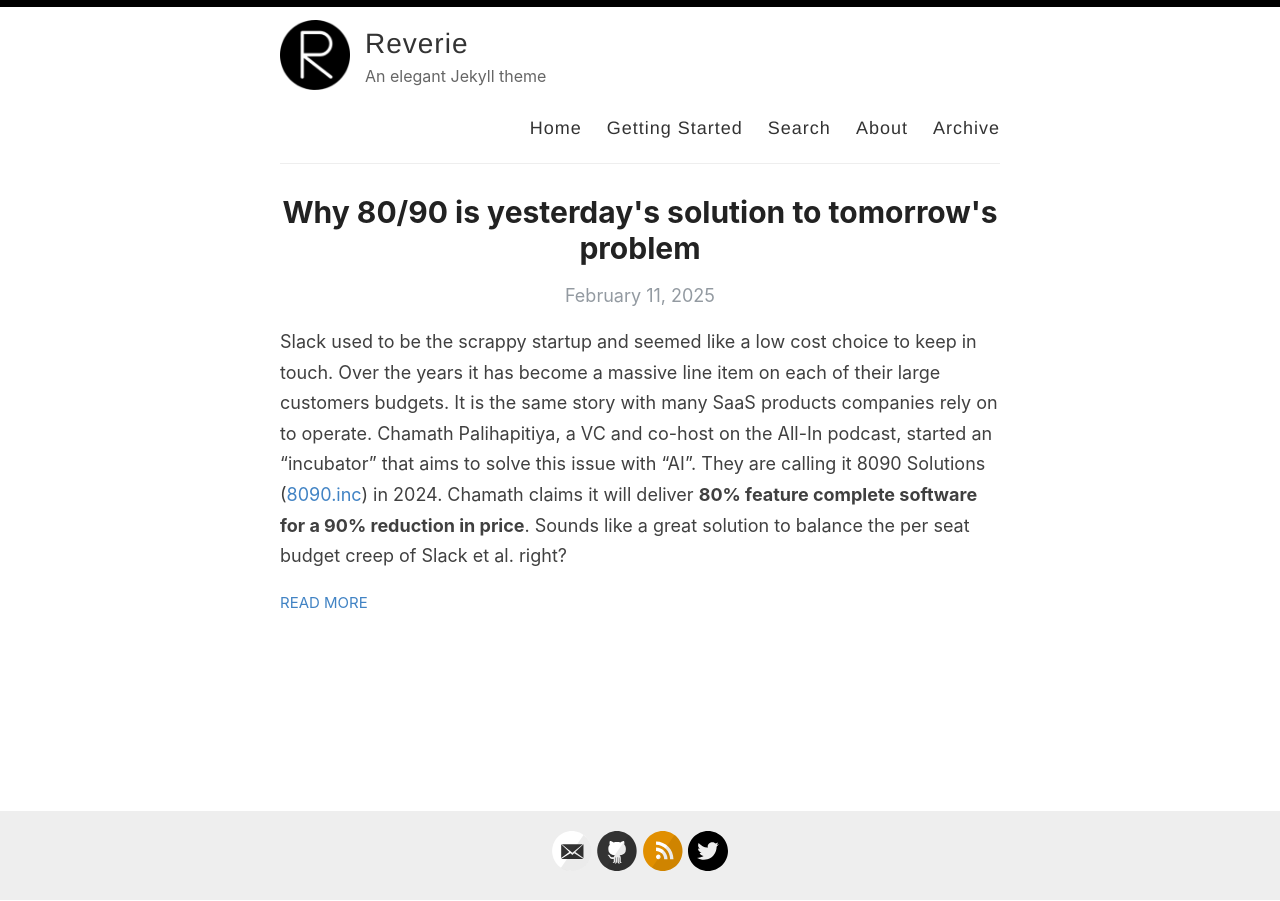
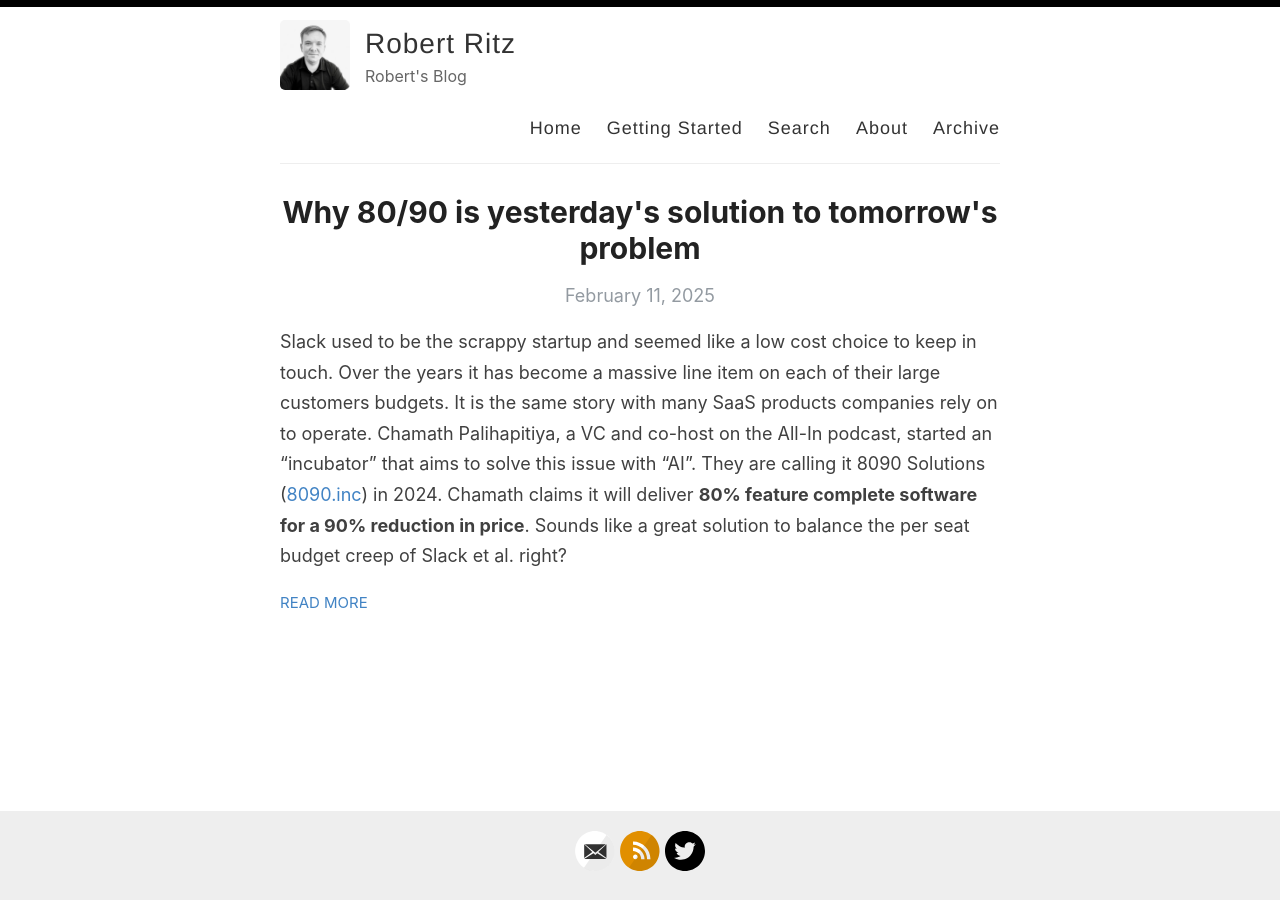
Before and after one commit to robertritz/robertritz.github.io, a Jekyll site: the page built from index.html, in a window 1280 px wide. Built offline with Jekyll 4.4.1, drawn with Linux system fonts in a browser that asks for light colours; the list of posts is cut into pages by our own code.

Commit message:
Update _config.yml

```diff
--- a/_config.yml
+++ b/_config.yml
@@ -3,16 +3,16 @@
 #
 
 # Name of your site (displayed in the header)
-name: Reverie
+name: Robert Ritz
 
 # Name of the author
-author: Amit Merchant
+author: Robert Ritz
 
 # Short bio or description (displayed in the header)
-description: An elegant Jekyll theme
+description: Robert's Blog
 
 # URL of your avatar or profile pic (you could use your GitHub profile pic)
-avatar: /images/reverie.png
+avatar: /images/profile.png
 
 #
 # Flags below are optional
@@ -21,15 +21,15 @@ avatar: /images/reverie.png
 # Includes an icon in the footer for each username you enter
 footer-links:
   dribbble:
-  email: amit.d.merchant@gmail.com
+  email: robertritz@outlook.com
   facebook:
   flickr:
-  github: amitmerchant1990/reverie
+  github:
   instagram:
   linkedin:
   pinterest:
   rss: rss
-  twitter: amit_merchant
+  twitter: RobertERitz
   stackoverflow:
   youtube: # channel/<your_long_string> or user/<user-name>
   googleplus: # anything in your profile username that comes after plus.google.com/
@@ -41,21 +41,21 @@ footer-links:
 disqus:
 
 # Enter your Google Analytics web tracking code (e.g. UA-2110908-2) to activate tracking
-google_analytics: UA-43339302-11
+google_analytics:
 
 # For newer "GA4" analytics, use the following instead of the "UA" entry above
 #google_analytics_ga4: G-GABC1DEFG
 
 # Your website URL (e.g. http://amitmerchant1990.github.io or http://www.amitmerchant.com)
 # Used for Sitemap.xml and your RSS feed
-url: http://www.amitmerchant.com/reverie
-enforce_ssl: https://www.amitmerchant.com/reverie
+url: http://robertritz.com
+enforce_ssl: https://robertritz.com
 
 # If you're hosting your site at a Project repository on GitHub pages
 # (http://yourusername.github.io/repository-name)
 # and NOT your User repository (http://yourusername.github.io)
 # then add in the baseurl here, like this: "/repository-name"
-baseurl: "/reverie"
+baseurl: "/"
 
 #
 # !! You don't need to change any of the configuration flags below !!
```
